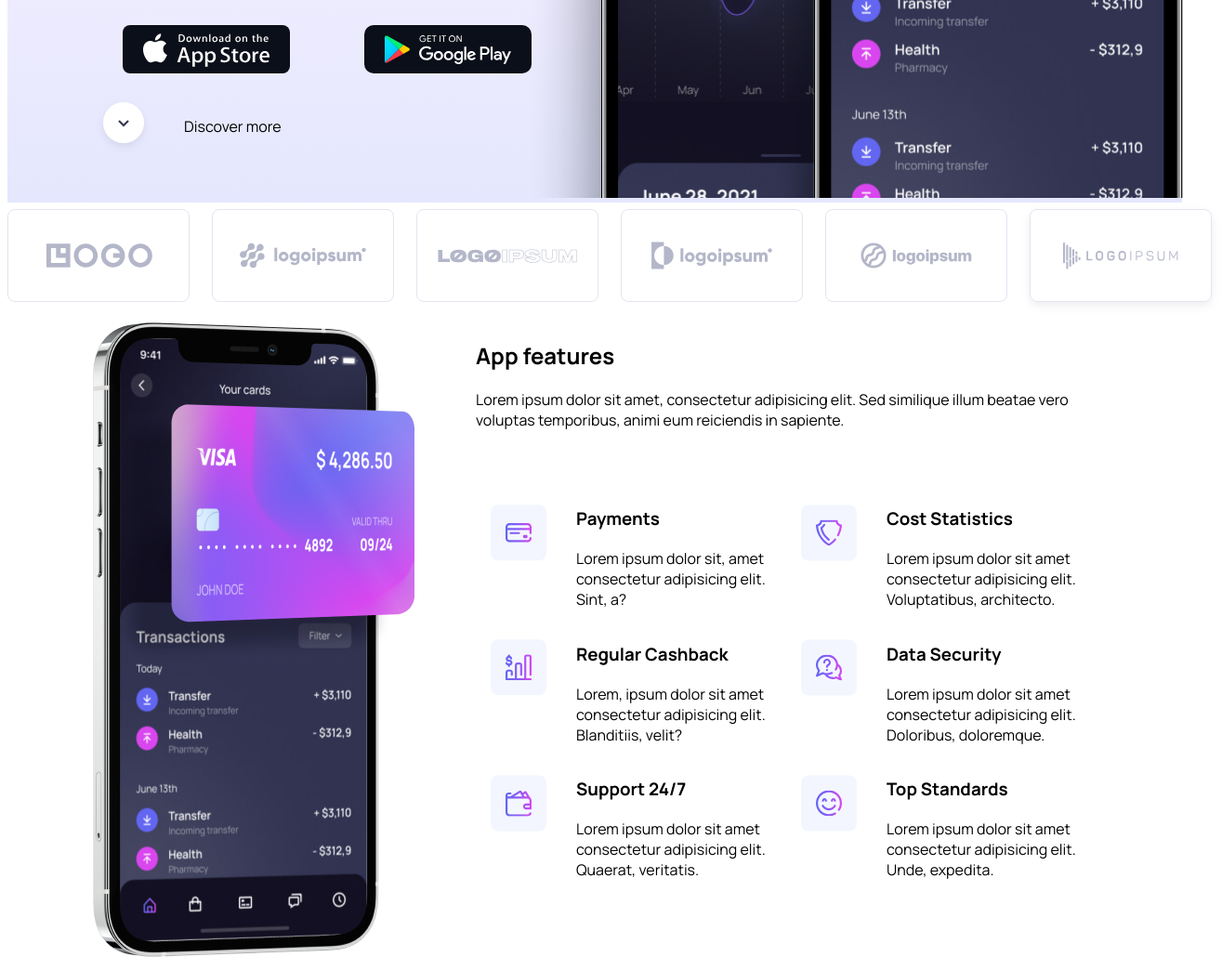
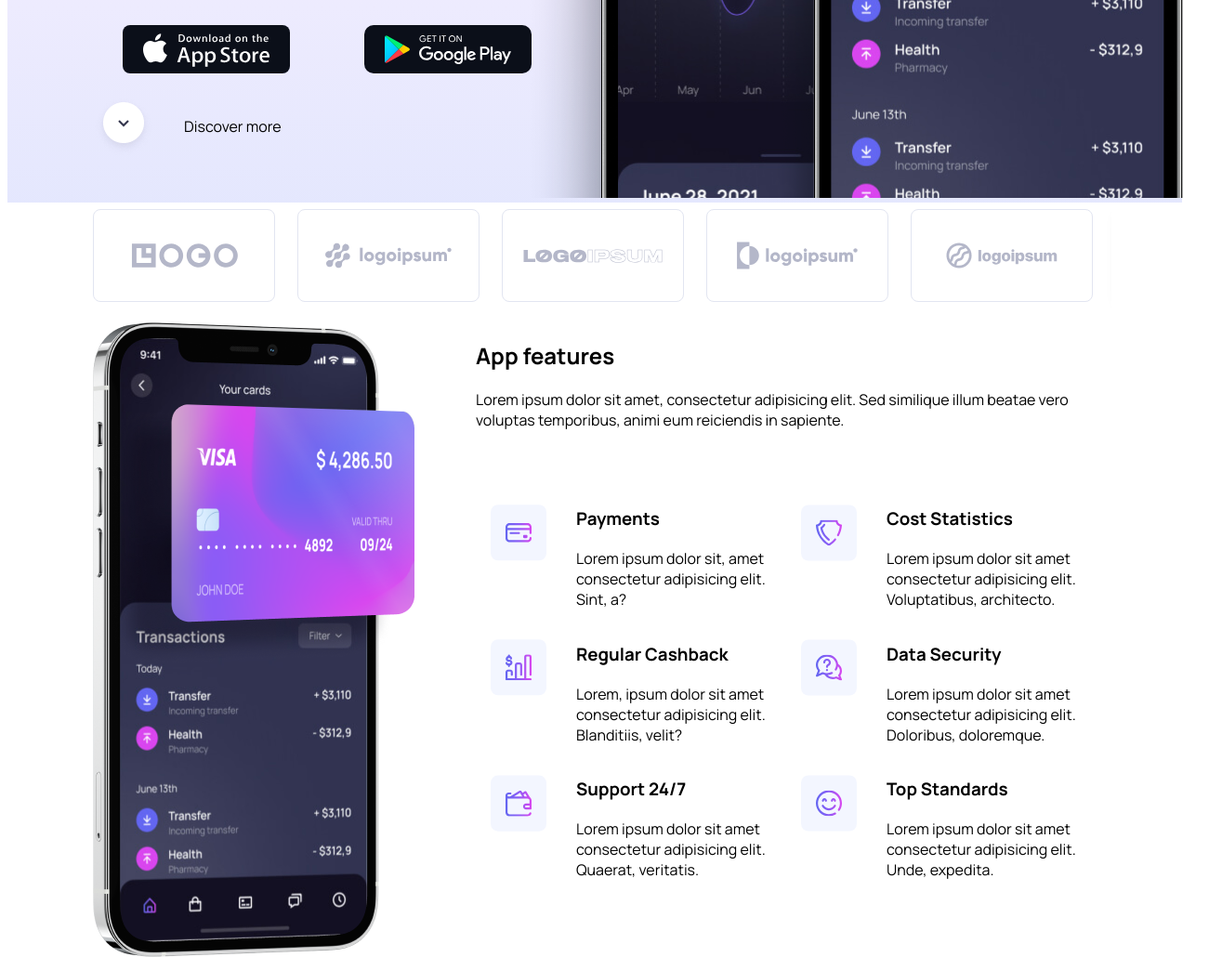
Before and after one commit to lenaappelberg/Inl-mnings_uppgift_html, a plain HTML site: page index.html in a window 1280 px wide. Shown: the part 641-1671 px from the top of the page at 93% size, 1315 px wide, since content can reach past the window. Drawn offline with Linux system fonts and the light colour scheme.

Commit message:
commit-container

```diff
--- a/index.html
+++ b/index.html
@@ -53,7 +53,9 @@
     </main>
     <!--square 2 "app features"-->
         <nav>
+            <div class="container no-overflow">
             <img src="img/Logos.svg" alt="Logos" class="logoipsum">
+            </div>
         </nav>
         <div class="secondcontainer container">
         <div class="iphone-container">
@@ -174,9 +176,11 @@
     <!--square 5 "clients are loving our app"-->
     <div class="Square_5">
         <div class="testimonialsect">
+            <div class="flex container">
             <h2>Clients are loving our app</h2>
             <img src="img/testimonial (fannie).svg" alt="Fannie's testimonial">
             <img src="img/testimonial (albert).svg" alt="Albert's testimonial">
+            </div>
         </div>
     </div>
     <!--square 6 "FAQ"-->
--- a/styles.css
+++ b/styles.css
@@ -30,12 +30,13 @@ body{
     list-style: none;
     display: flex;
 }*/
-
+.no-overflow{
+  overflow: hidden;
+}
 .testimonialsect{
   display: flex;
   background-color: var(--clr-bg);
 }
-
 .Introimg{
   height: 10em;
 }
```
